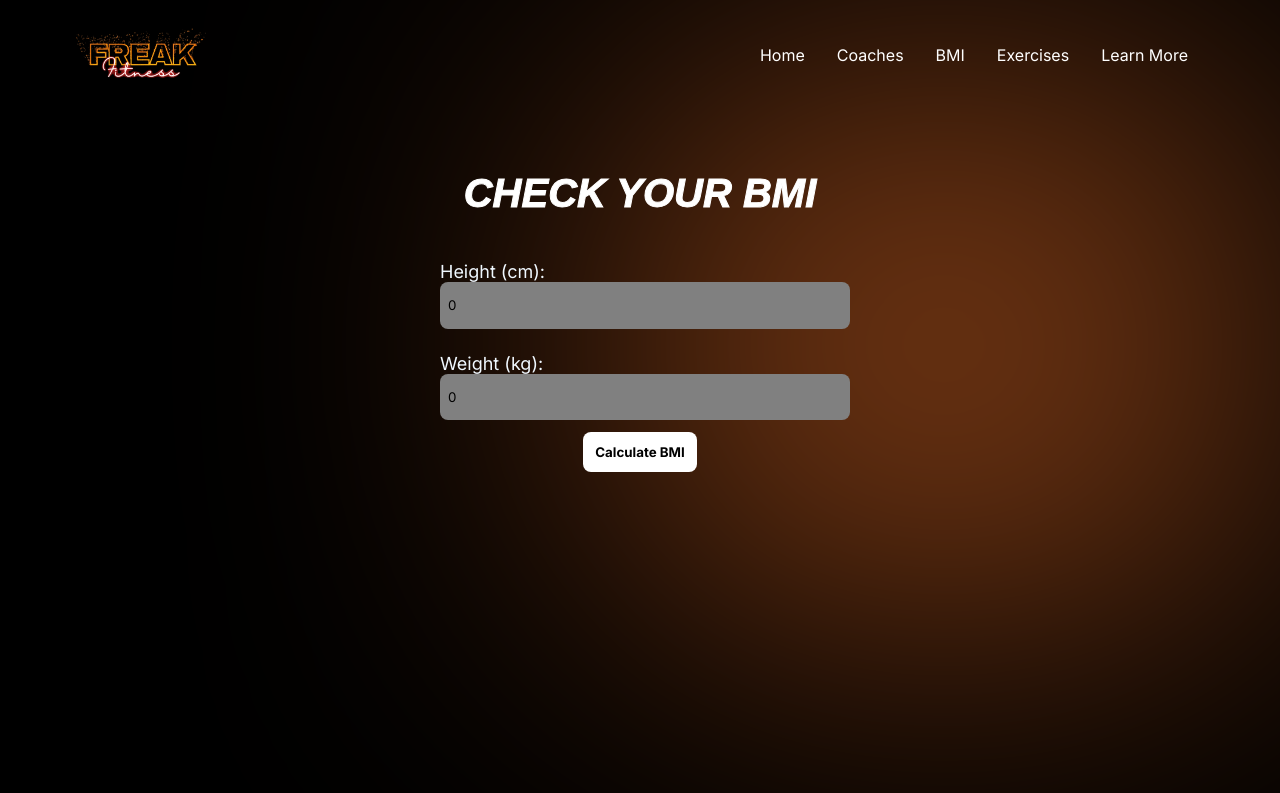
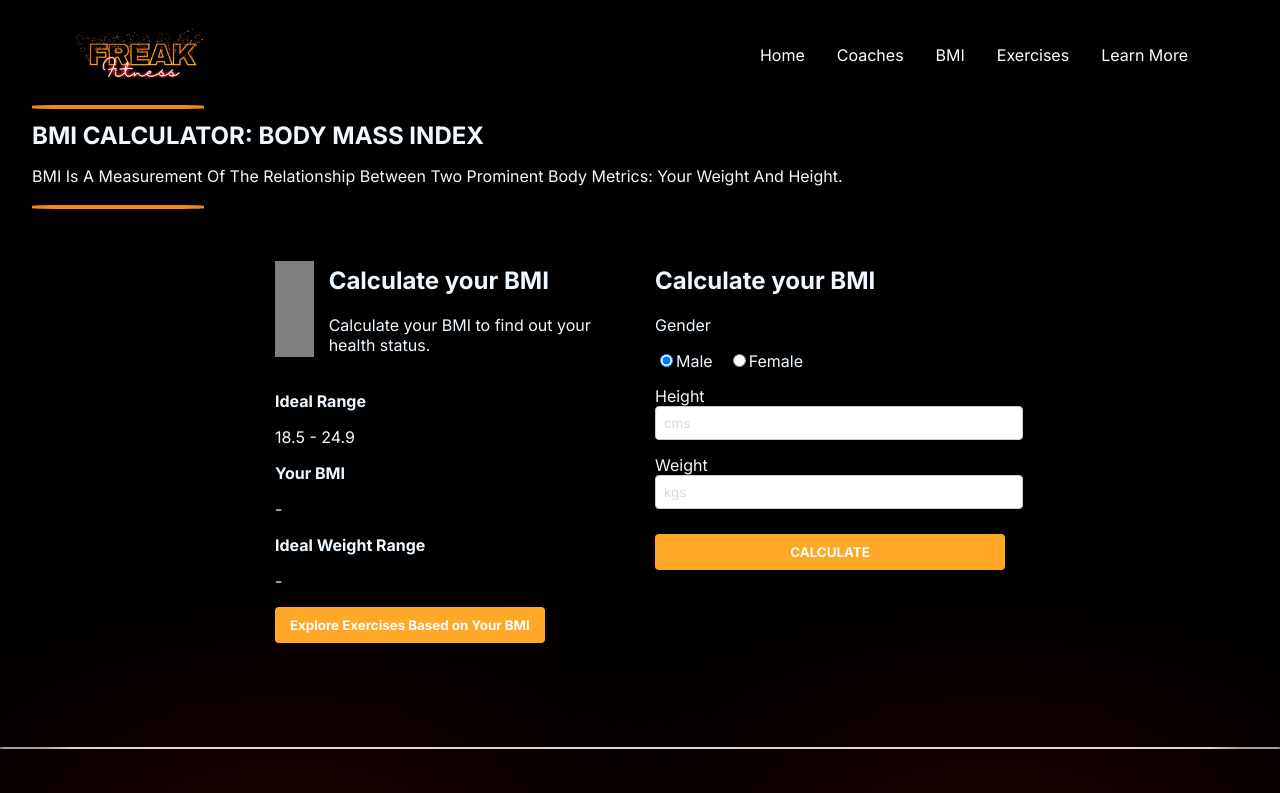
Before and after one commit to abhash-tiwari/FreAk, a React (Create React App) app: page /cal in a window 1280 px wide. Shown: the top 793 px of the page. Built offline with nearby package versions, Linux system fonts and the light colour scheme.

Commit message:
BMI Renovate

```diff
--- a/src/components/BMI/BMI.css
+++ b/src/components/BMI/BMI.css
@@ -1,74 +1,135 @@
-.bmi-container{
-    height: 100vh;
+.bcontainer{
+    margin: 2rem;
+}
+.bmi-title{
+    font-size: 3rem;
+    margin-top: 2rem;
+    margin-bottom: 1rem;
+    text-transform: uppercase;
     display: flex;
-    justify-content: center;
-    align-items: flex-start;
-    padding: 1rem;
+    justify-content: flex-start;
 }
-.card-b{
-    padding: 2rem;
-    display: flex;
-    justify-content: center;
-    align-items: center;
-    flex-direction: column;
-    width: 100%;
-    max-width: 500px;
+.bmi-description{
+    text-transform: capitalize;
+}
+.bmi-container {
+    max-width: 800px;
+    margin: 0 auto;
+    padding: 20px;
+    font-family: Arial, sans-serif;
   }
 
-.header-b{
+  .bmi-title {
+    font-size: 24px;
     font-weight: bold;
-    font-size: 2.5rem;
-    justify-content: center;
-    color: white;
-    text-transform: uppercase;
-    font-style: italic;
-    text-align: center;
+    margin-bottom: 10px;
   }
 
-.label-b{
-    width: 100%;
-    max-width: 400px;
-    height: auto;
-    padding: 12px;
-}
-.label-b input{
-   background-color: gray;
-   border: none;
-   outline: none;
-   color: black;
-   border-radius: 8px;
-   height: 2.8rem;
-   width: 100%;
-   padding-left: 8px;
-}
-.label-b label{
-   font-size: large;
+  .bmi-description {
+    margin-bottom: 20px;
   }
 
-.result-b{
+  .bmi-card {
+    border-radius: 8px;
+    overflow: hidden;
+  }
+
+  .bmi-content {
     display: flex;
+    padding: 20px;
+  }
+
+  .bmi-left-column, .bmi-right-column {
+    flex: 1;
+    padding: 0 15px;
+  }
+
+  .bmi-status {
+    display: flex;
+    align-items: center;
+    margin-bottom: 20px;
+  }
+
+  .bmi-icon {
+    width: 48px;
+    height: 96px;
+    margin-right: 15px;
+    background-color: grey; /* Default color */
+  }
+
+  .bmi-range, .bmi-result, .bmi-prime, .bmi-ideal-weight {
+    margin-bottom: 15px;
+  }
+
+  .bmi-button, .calculate-button {
+    background-color: #ffa726;
+    color: white;
+    border: none;
+    padding: 10px 15px;
+    border-radius: 4px;
+    cursor: pointer;
+    font-weight: bold;
+  }
+
+  .bmi-button:hover, .calculate-button:hover {
+    background-color: #fb8c00;
+  }
+
+  .form-group {
+    margin-bottom: 15px;
+  }
+
+  .radio-group {
+    display: flex;
+    gap: 15px;
+  }
+
+  input[type="number"] {
+    width: 100%;
+    padding: 8px;
+    border: 1px solid #ccc;
+    border-radius: 4px;
+  }
+
+  .calculate-button {
+    width: 100%;
+    margin-top: 10px;
+  }
+
+  /* Responsive adjustments */
+  @media (max-width: 480px) {
+    .bmi-content {
       flex-direction: column;
     }
-.result-b p{
-    text-transform: capitalize;
+
+    .bmi-right-column {
+      order: -1; /* Makes the right column appear first */
+      padding: 0;
+      margin-bottom: 20px;
     }
 
-.b-blur{
-    width: 42rem;
-    height: 30rem;
-    right: 0;
+    .bmi-left-column {
+      order: 1; /* Ensures the left column appears after the right column */
+      padding: 0;
     }
 
-@media (max-width:768px) {
-    .header-b {
-        font-size: 2rem;
+    .bmi-title {
+      font-size: 22px;
     }
 
-    .label-b input {
-        height: 2.5rem;
+    .bmi-description {
+      font-size: 16px;
     }
 
-    .card-b {
-        padding: 1rem;
+    .bmi-status {
+      flex-direction: column;
+      align-items: flex-start;
+    }
+
+    .bmi-icon {
+      width: 40px;
+      height: 80px;
+      margin-right: 0;
+      margin-bottom: 10px;
     }
   }
--- a/src/components/BMI/BMI.jsx
+++ b/src/components/BMI/BMI.jsx
@@ -1,78 +1,172 @@
 import React, { useState } from 'react';
-import './BMI.css'
-import { motion } from 'framer-motion';
+import './BMI.css';
+import { useNavigate } from 'react-router-dom';
 
-const BMICalculator = () => {
-  const [height, setHeight] = useState(0);
-  const [weight, setWeight] = useState(0);
+const BMI = () => {
+  const [gender, setGender] = useState('male');
+  const [height, setHeight] = useState('');
+  const [weight, setWeight] = useState('');
   const [bmi, setBMI] = useState(null);
-  const [category, setCategory] = useState('');
-  const [idealWeight, setIdealWeight] = useState({ min: 0, max: 0 });
-  const transition = { type: 'spring', duration: 3 };
+  const [bmiCategory, setBMICategory] = useState('Calculate your BMI');
+  const [bmiPrime, setBMIPrime] = useState(null);
+  const [idealWeightRange, setIdealWeightRange] = useState('');
 
-  const calculateBMI = () => {
+  const calculateBMI = (e) => {
+    e.preventDefault();
+    if (height && weight) {
       const heightInMeters = height / 100;
-    const bmiValue = (weight / (heightInMeters * heightInMeters)).toFixed(2);
+      const bmiValue = (weight / (heightInMeters * heightInMeters)).toFixed(1);
       setBMI(bmiValue);
-
-    let bmiCategory = '';
-    if (bmiValue < 18.5) {
-      bmiCategory = 'Underweight';
-    } else if (bmiValue >= 18.5 && bmiValue < 24.9) {
-      bmiCategory = 'Normal weight';
-    } else if (bmiValue >= 25 && bmiValue < 29.9) {
-      bmiCategory = 'Overweight';
-    } else {
-      bmiCategory = 'Obese';
+      calculateBMICategory(bmiValue);
+      calculateBMIPrime(bmiValue);
+      calculateIdealWeight(heightInMeters);
     }
-    setCategory(bmiCategory);
-
-    const idealMinWeight = (18.5 * (heightInMeters * heightInMeters)).toFixed(2);
-    const idealMaxWeight = (24.9 * (heightInMeters * heightInMeters)).toFixed(2);
-    setIdealWeight({ min: idealMinWeight, max: idealMaxWeight });
   };
 
+  const calculateBMICategory = (bmiValue) => {
+    if (bmiValue < 18.5) {
+      setBMICategory('Underweight');
+    } else if (bmiValue >= 18.5 && bmiValue <= 24.9) {
+      setBMICategory('Normal');
+    } else if (bmiValue >= 25 && bmiValue <= 29.9) {
+      setBMICategory('Overweight');
+    } else {
+      setBMICategory('Obese');
+    }
+  };
+
+  const calculateBMIPrime = (bmiValue) => {
+    const bmiPrimeValue = (bmiValue / 25).toFixed(2);
+    setBMIPrime(bmiPrimeValue);
+  };
+
+  const calculateIdealWeight = (heightInMeters) => {
+    const minWeight = (18.5 * (heightInMeters * heightInMeters)).toFixed(1);
+    const maxWeight = (24.9 * (heightInMeters * heightInMeters)).toFixed(1);
+    setIdealWeightRange(`${minWeight} - ${maxWeight} kgs`);
+  };
+
+  const getBMIIconColor = () => {
+    if (bmiCategory === 'Underweight') return 'yellow';
+    if (bmiCategory === 'Normal') return 'green';
+    if (bmiCategory === 'Overweight' || bmiCategory === 'Obese') return 'red';
+    return 'grey';
+  };
+
+  const navigate = useNavigate();
+  const handleExploreClick = () => {
+    navigate('/exercises')
+  }
+
   return (
-    <motion.div className='bmi-container' initial={{ opacity: 0 }}
-    animate={{ opacity: 1}}
-    exit={{ opacity: 0 }}
-    transition={{ duration: 2, ease: 'easeInOut' }}>
-      <div className="blur b-blur"></div>
-        <div className="card-b">
-        <h2 className='header-b stroke-text'>Check Your BMI</h2>
-      <div className='label-b'>
-        <label>Height (cm):</label>
+    <div className="bcontainer">
+      <hr style={{"marginTop":"-1rem"}}/>
+      <div>
+        <h1 className="bmi-title">BMI Calculator: Body Mass Index</h1>
+        <p className="bmi-description">
+          BMI is a measurement of the relationship between two prominent body metrics: your weight and height.
+        </p>
+      </div>
+      <hr style={{"marginTop":"-0.1rem"}}/>
+      <div className="bmi-container">
+      <div className="bmi-card">
+        <div className="bmi-content">
+          <div className="bmi-left-column">
+            <div className="bmi-status">
+              <div
+                className="bmi-icon"
+                style={{ backgroundColor: getBMIIconColor() }}
+              ></div>
+              <div>
+                <h2>{bmiCategory || '-'}</h2>
+                <p>
+                  {bmiCategory === 'Normal'
+                    ? 'Your weight is in the healthy range as per your height.'
+                    : bmiCategory === 'Underweight'
+                    ? 'You are underweight. It’s recommended to gain weight for a healthier BMI.'
+                    : bmiCategory === 'Overweight' || bmiCategory === 'Obese'
+                    ? 'You are overweight or obese. It’s recommended to lose weight for a healthier BMI.'
+                    : 'Calculate your BMI to find out your health status.'}
+                </p>
+              </div>
+            </div>
+            <div className="bmi-range">
+              <p><strong>Ideal Range</strong></p>
+              <p>18.5 - 24.9</p>
+            </div>
+            <div className="bmi-result">
+              <p><strong>Your BMI</strong></p>
+              <p>{bmi || '-'}</p>
+            </div>
+            <div className="bmi-ideal-weight">
+              <p><strong>Ideal Weight Range</strong></p>
+              <p>{idealWeightRange || '-'}</p>
+            </div>
+            <button
+  className="bmi-button"
+  onClick={handleExploreClick}
+  disabled={!bmi} /* Button is disabled unless BMI is calculated */
+>
+  Explore Exercises Based on Your BMI
+</button>
+          </div>
+          <div className="bmi-right-column">
+            <h2>Calculate your BMI</h2>
+            <form onSubmit={calculateBMI}>
+              <div className="form-group">
+                <p>Gender</p>
+                <div className="radio-group">
+                  <label>
                     <input
+                      type="radio"
+                      value="male"
+                      checked={gender === 'male'}
+                      onChange={() => setGender('male')}
+                    />
+                    Male
+                  </label>
+                  <label>
+                    <input
+                      type="radio"
+                      value="female"
+                      checked={gender === 'female'}
+                      onChange={() => setGender('female')}
+                    />
+                    Female
+                  </label>
+                </div>
+              </div>
+              <div className="form-group">
+                <label htmlFor="height">Height</label>
+                <input
+                  id="height"
                   type="number"
+                  placeholder="cms"
                   value={height}
                   onChange={(e) => setHeight(e.target.value)}
+                  required
                 />
               </div>
-      <div className='label-b'>
-        <label>Weight (kg):</label>
+              <div className="form-group">
+                <label htmlFor="weight">Weight</label>
                 <input
+                  id="weight"
                   type="number"
+                  placeholder="kgs"
                   value={weight}
                   onChange={(e) => setWeight(e.target.value)}
+                  required
                 />
               </div>
-      <button className='btn' onClick={calculateBMI}>Calculate BMI</button>
+              <button type="submit" className="calculate-button">CALCULATE</button>
+            </form>
+          </div>
+        </div>
+      </div>
+      </div>
 
-      {bmi && (
-        <div className='result-b'>
-          <h3>Your BMI: {bmi}</h3>
-          <p>Category: {category}</p>
-          {category !== 'Normal weight' && (
-            <p>
-              Ideal weight range for your height: {idealWeight.min}kg -{' '}
-              {idealWeight.max}kg
-            </p>
-          )}
     </div>
-      )}
-        </div>
-    </motion.div>
   );
 };
 
-export default BMICalculator;
+export default BMI;
--- a/src/components/Touch/Touch.jsx
+++ b/src/components/Touch/Touch.jsx
@@ -41,7 +41,9 @@ const GetInTouch = () => {
   };
 
   return (
-    <div className="contact-container">
+    <div style={{"minHeight":"100vh"}}>
+<div className="contact-container">
+      <div>
       <h2 className="contact-heading">Get in Touch</h2>
       {!isSubmitted ? (
         <form onSubmit={handleSubmit} className="contact-form">
@@ -85,7 +87,11 @@ const GetInTouch = () => {
       ) : (
         <p className="success-message">Thank you for your message! We will get back to you soon.</p>
       )}
+      </div>
+
     </div>
+    </div>
+
   );
 };
 
```
Also changed, not shown: src/components/Touch/Touch.css (+1 -10 lines), src/assets/bmi.png (added). Lines whose indentation alone changed are shown as unchanged.
